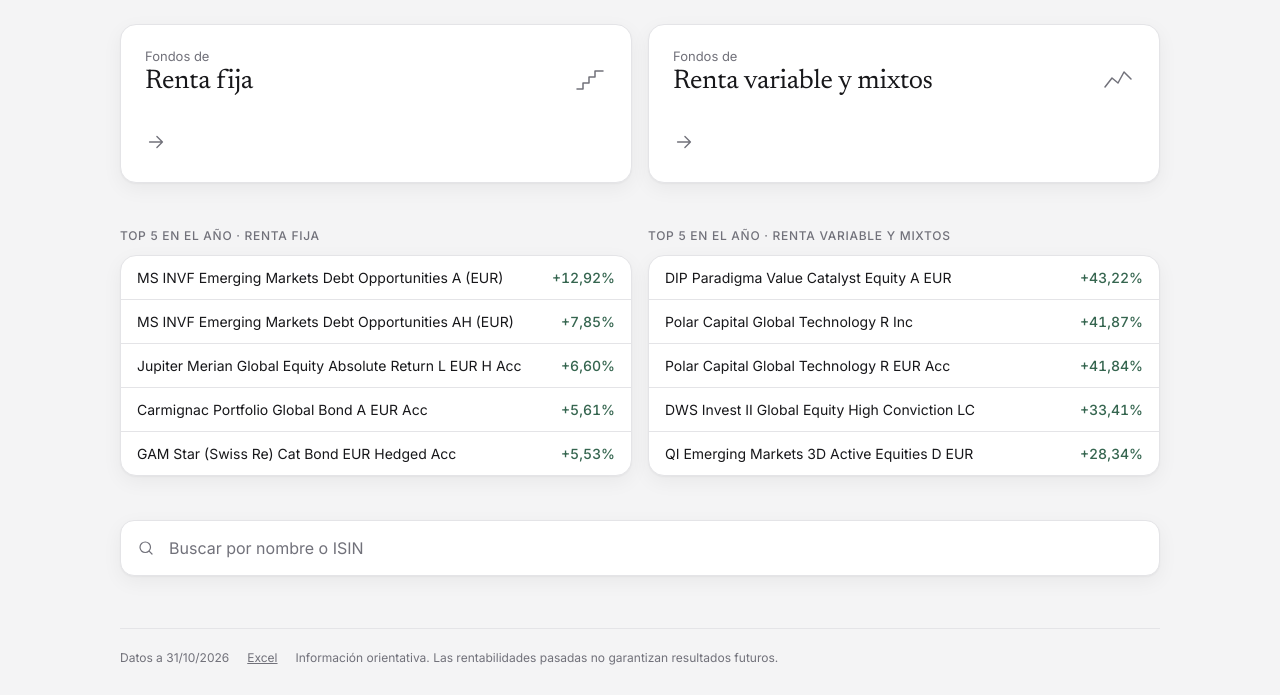
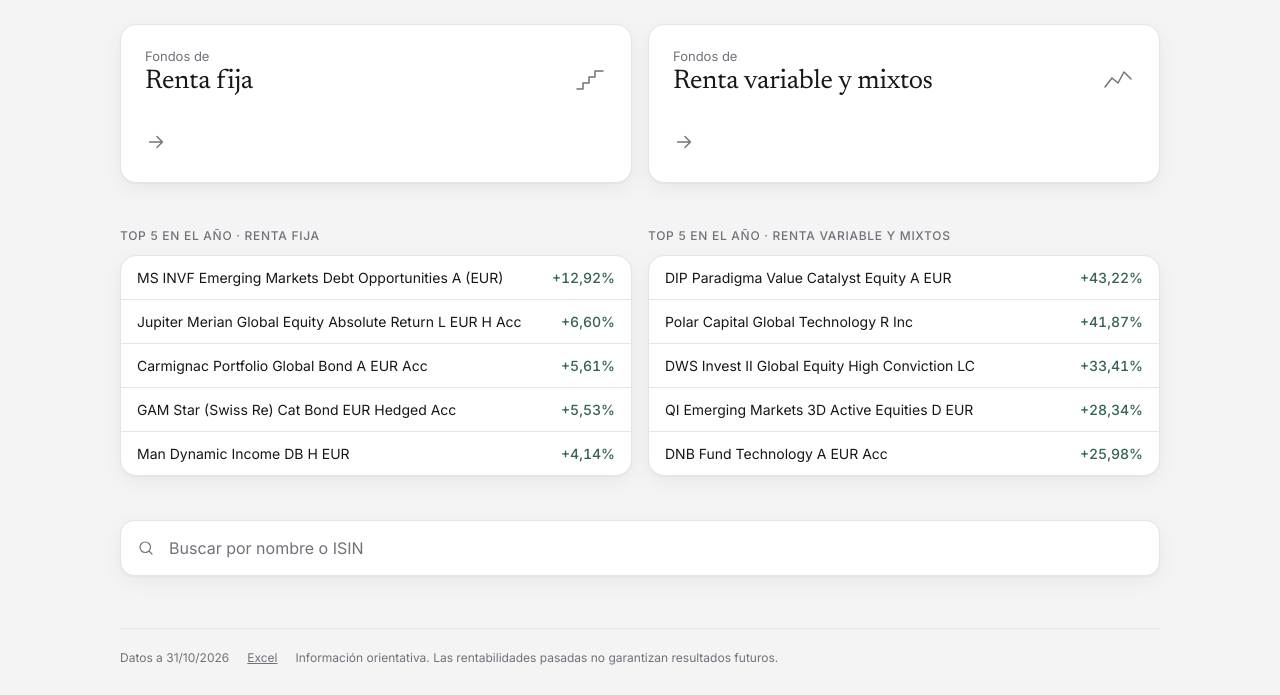
Before and after one commit to juuuuez/seguimiento-fondos, a plain HTML site: page index.html in a window 1280 px wide. Shown: the part 185-880 px from the top of the page. Drawn offline with Linux system fonts and the light colour scheme.

Commit message:
Portada: una sola entrada por fondo en el top 5
Claude-Session: https://claude.ai/code/session_01VZpuYXWdYhgDPynCrS7kSt

```diff
--- a/index.html
+++ b/index.html
@@ -297,7 +297,9 @@ function choice(href, small, big, glyph) {
 const glyphRF = () => s('svg', { width: 34, height: 34, viewBox: '0 0 34 34', fill: 'none', stroke: 'currentColor', 'stroke-width': 1.5, 'stroke-linecap': 'round', 'stroke-linejoin': 'round' }, s('path', { d: 'M4 26h6v-6h6v-6h6v-6h8' }));
 const glyphRV = () => s('svg', { width: 34, height: 34, viewBox: '0 0 34 34', fill: 'none', stroke: 'currentColor', 'stroke-width': 1.5, 'stroke-linecap': 'round', 'stroke-linejoin': 'round' }, s('path', { d: 'M4 24l7-9 6 5 6-11 7 7' }));
 function topYear(kind) {
-  const rows = ALL.filter(f => f.kind === kind && typeof f.ytd === 'number').sort((a, b) => b.ytd - a.ytd).slice(0, 5);
+  const seen = new Set();
+  const rows = ALL.filter(f => f.kind === kind && typeof f.ytd === 'number').sort((a, b) => b.ytd - a.ytd)
+    .filter(f => { const k = f.fondo.split(/\s+/).slice(0, 4).join(' ').toLowerCase(); if (seen.has(k)) return false; seen.add(k); return true; }).slice(0, 5);
   return h('div', { class: 'top' }, h('h3', {}, 'Top 5 en el año · ' + (kind === 'rf' ? 'renta fija' : 'renta variable y mixtos')),
     h('ol', {}, rows.map(f => h('li', {}, h('a', { href: '#/fondo/' + f.isin }, h('span', { class: 'tn' }, f.fondo), h('b', { class: f.ytd >= 0 ? 'pos' : 'neg' }, pct(f.ytd, 2)))))));
 }
```
